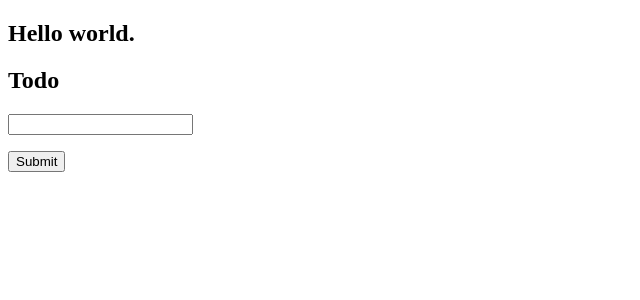
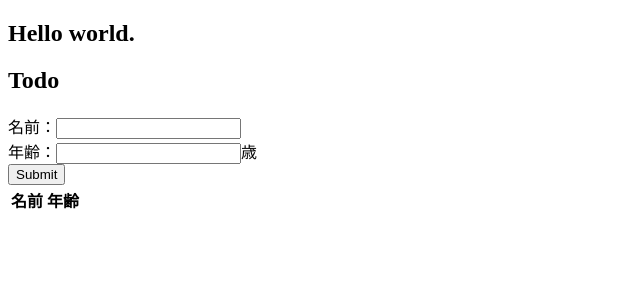
Before and after one commit to kanae-81/_template_react_ts, a React app: page / in a window 1280 px wide. Shown: the top 300 px of the page, without its empty margins (0-640 px from the left). Built offline with nearby package versions, Linux system fonts and the light colour scheme.

Commit message:
tableにしてみた

```diff
--- a/src/client/Actions/Todo.tsx
+++ b/src/client/Actions/Todo.tsx
@@ -1,13 +1,19 @@
 // アクションクリエーターの定義（view側で、あるイベントを掴んだ時に、適切な状態宣言を行うための仕組み）
 export const ADD_TODO = 'ADD_TODO';
-export const CHANGE_TEXT = 'CHANGE_TEXT';
+export const CHANGE_NAME = 'CHANGE_NAME';
+export const CHANGE_AGE = 'CHANGE_AGE';
 
 // ここをちゃんとアロー関数にしないとだめ
 export const addTodo = () => ({
 	type: ADD_TODO,
 });
 
-export const changeText = () => ({
-	type: CHANGE_TEXT,
-	text: 'a',
+export const changeName = (e: any) => ({
+	type: CHANGE_NAME,
+	name: e.target.value,
 });
+
+export const changeAge = (e: any) => ({
+	type: CHANGE_AGE,
+	age: e.target.value,
+});
--- a/src/client/Components/Todo.tsx
+++ b/src/client/Components/Todo.tsx
@@ -1,42 +1,60 @@
 import React from 'react';
 import { connect } from 'react-redux';
-import { addTodo, changeText } from '../Actions/Todo';
+import { addTodo, changeName, changeAge } from '../Actions/Todo';
 
 const Todo = (props: any) => {
-	const todo = props.todo;
-	const todos = props.todos;
-
-	// const onChangeText = (e: {
-	// 	target: { value: React.SetStateAction<string> };
-	// }) => {
-	// 	setTodo(e.target.value);
-	// };
-
 	return (
 		<React.Fragment>
 			<h2>Todo</h2>
-			<input type="text" onChange={props.changeText} />
-			<p>{todo}</p>
-			<p>{todos}</p>
+			<div>
+				<label htmlFor="name">
+					名前：
+					<input
+						type="text"
+						value={props.name}
+						onChange={(e) => {
+							props.changeName(e);
+						}}
+					/>
+				</label>
+				<br></br>
+				<label htmlFor="age">
+					年齢：
+					<input
+						type="number"
+						value={props.age}
+						onChange={(e) => {
+							props.changeAge(e);
+						}}
+					/>
+					歳
+				</label>
+			</div>
 			<input type="submit" onClick={props.addTodo} />
-			<ul>
-				{todos.map((value: any) => {
-					return (
-						<li>
-							<label>
-								<input type="checkbox" />
-								{value}
-							</label>
-						</li>
-					);
-				})}
-			</ul>
+			<table>
+				<thead>
+					<tr>
+						<th>名前</th>
+						<th>年齢</th>
+					</tr>
+				</thead>
+				<tbody>
+					{props.todos.map((value: any, index: any) => {
+						return (
+							<tr key={index}>
+								<td>{value.name}</td>
+								<td>{value.age}歳</td>
+							</tr>
+						)
+					})}
+				</tbody>
+			</table>
 		</React.Fragment>
 	);
 };
 
 // これがアクションクリエーター？
 const mapStateToProps = (state: any) => state.todos;
-const mapDispatchProps = { addTodo, changeText };
+const mapDispatchProps = { addTodo, changeName, changeAge };
 
 export default connect(mapStateToProps, mapDispatchProps)(Todo);
--- a/src/client/Reducers/Todos.tsx
+++ b/src/client/Reducers/Todos.tsx
@@ -1,21 +1,32 @@
-import { ADD_TODO, CHANGE_TEXT } from '../Actions/Todo';
-import { text } from 'express';
+import { ADD_TODO, CHANGE_NAME, CHANGE_AGE } from '../Actions/Todo';
 
 const initialState = {
-	todo: '',
+	name: '',
+	age: '',
 	todos: [],
 };
 
 export default (state: any = initialState, action: any) => {
-	const inputText = action.text;
 	switch (action.type) {
-		case CHANGE_TEXT:
-			// console.log(action);
-			// state.todo = inputText;
-			return state.todo;
-		case ADD_TODO:
-			state.todos = [...state.todos, state.todo];
-			return { todos: [state.todos] };
+		case CHANGE_NAME:
+			return {
+				name: action.name,
+				age: state.age,
+				todos: state.todos,
+			};
+		case CHANGE_AGE:
+			return {
+				name: state.name,
+				age: action.age,
+				todos: state.todos,
+			};
+		case ADD_TODO: {
+			return {
+				name: '',
+				age: '',
+				todos: [...state.todos, { name: state.name, age: state.age }],
+			};
+		}
 		default:
 			return state;
 	}
```
